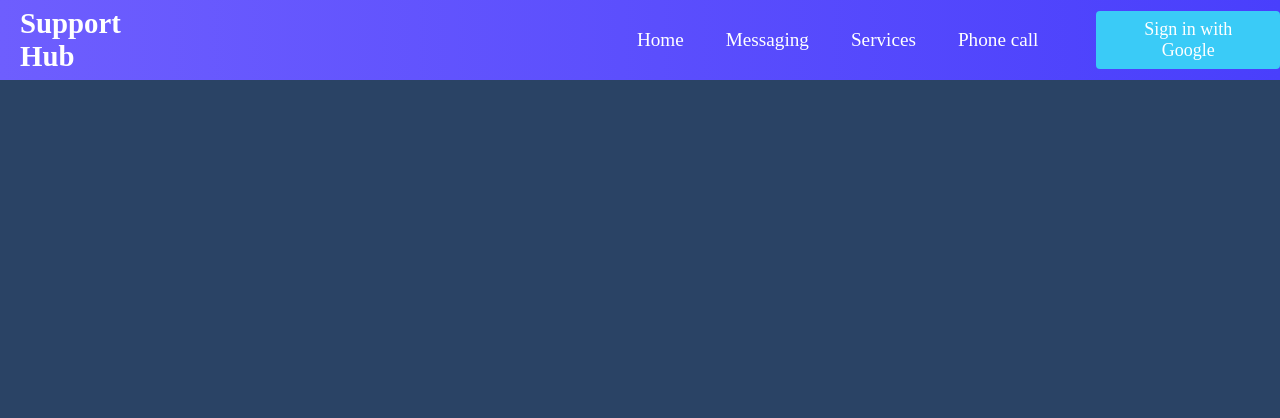
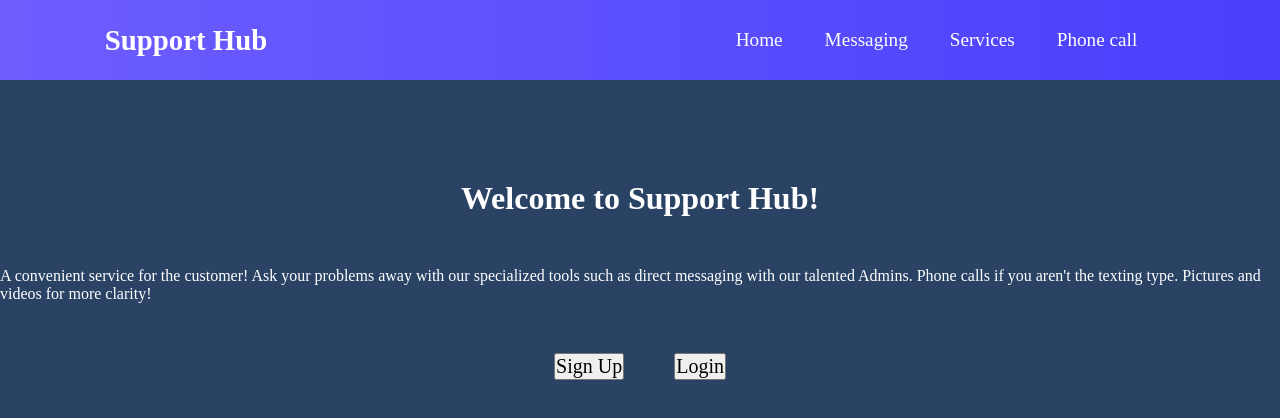
Before and after one commit to xMayble/Contact-Hub, a React (Create React App) app: page / in a window 1280 px wide. Shown: the top 418 px of the page. Built offline with nearby package versions, Linux system fonts and the light colour scheme; no server answers; the HTML template or start-up script is replaced by a standard one.

Commit message:
body changes

```diff
--- a/src/App.css
+++ b/src/App.css
@@ -9,3 +9,37 @@
 body {
   background-color:  #2a4365;
 }
+
+.title_heading {
+  color: white;
+  display: flex;
+  justify-content: center;
+  align-items: center;
+  margin-top: 100px;
+}
+
+.title_paragraph {
+  color: white;
+  display: flex;
+  justify-content: center;
+  align-items: center;
+  margin-top: 50px;
+  width: 100%;
+}
+
+.title_form {
+  display: flex;
+  justify-content: center;
+  align-items: center;
+  margin-top: 50px;
+  width: 100%;
+}
+
+.signup {
+  font-size: 20px;
+}
+
+.login {
+  margin-left: 50px;
+  font-size: 20px;
+}
--- a/src/App.js
+++ b/src/App.js
@@ -7,7 +7,16 @@ function App() {
   return (
     <div className="App">
      <Navbar></Navbar>
-
+      <h1 className='title_heading'>Welcome to Support Hub!</h1>
+      <p className='title_paragraph'>A convenient service for the customer! Ask your problems
+        away with our specialized tools such as direct messaging with
+        our talented Admins. Phone calls if you aren't the texting
+        type. Pictures and videos for more clarity!
+      </p>
+      <form className='title_form'>
+        <button className='signup'>Sign Up</button>
+        <button className='login'>Login</button>
+      </form>
     </div>
   );
 }
--- a/src/Firebase.js
+++ /dev/null
@@ -1,53 +0,0 @@
-// Import the functions you need from the SDKs you need
-import { initializeApp } from "firebase/app";
-import { getAnalytics } from "firebase/analytics";
-import { getAuth, GoogleAuthProvider, signInWithPopup } from 'firebase/auth'
-// TODO: Add SDKs for Firebase products that you want to use
-// https://firebase.google.com/docs/web/setup#available-libraries
-
-// Your web app's Firebase configuration
-// For Firebase JS SDK v7.20.0 and later, measurementId is optional
-const firebaseConfig = {
-  apiKey: "AIzaSyBUfIz5JYTtpstn6QzcEVmOodkPsI_ojts",
-  authDomain: "support-hub-72c79.firebaseapp.com",
-  projectId: "support-hub-72c79",
-  storageBucket: "support-hub-72c79.appspot.com",
-  messagingSenderId: "392532809765",
-  appId: "1:392532809765:web:2938d1b1c6a99f6bf5c7cc",
-  measurementId: "G-5T98YFMJ70"
-};
-
-// Initialize Firebase
-const app = initializeApp(firebaseConfig);
-const analytics = getAnalytics(app);
-export const auth = getAuth(app);
-
-const provider = new GoogleAuthProvider()
-
-export  const signInWithGoogle = () => {
-    signInWithPopup(auth, provider)
-        .then((result) => {
-            const name = result.user.displayName;
-            const email = result.user.email;
-            const profilePic = result.user.photoURL;
-
-            localStorage.setItem("name", name)
-            localStorage.setItem("email", email)
-            localStorage.setItem("profilePic", profilePic)
-        })
-        .catch((error) => {
-            console.log(error);
-        });
-};
-
-export const signOut = () => {
-    auth.signOut()
-      .then(() => {
-        localStorage.removeItem("name")
-        localStorage.removeItem("email")
-        localStorage.removeItem("profilePic")
-      })
-      .catch((error) => {
-        console.log(error);
-      });
-  };
--- a/src/components/Button.css
+++ /dev/null
@@ -1,48 +0,0 @@
-:root {
-    --primary: #3acbf7;
-
-}
-
-.btn {
-    padding: 8px 20px;
-    border-radius:  4px;
-    outline: none;
-    border: none;
-    cursor: pointer;
-}
-
-.btn:hover{
-    padding: 8px 20px;
-    transition: all .3s ease-out;
-    background: #fff;
-    color: #6568f4;
-    transition: 250ms;
-}
-
-.btn--primary{
-    background-color: var(--primary);
-}
-
-.btn-outline{
-    background-color: transparent;
-    color: #fff;
-    padding: 8px 20px;
-    border-radius: 4px;
-    border: 1px solid var(--primary);
-    transition: all 0.3s ease-out;
-
-}
-
-.btn--medium {
-    padding: 8px 20px;
-    border-radius: 4px;
-    font-size: 18px;
-    color: #fff;
-}
-
-.btn--large {
-    padding: 12px 26px;
-    border-radius: 4px;
-    font-size: 20px;
-    color: #fff;
-}
--- a/src/components/Button.js
+++ /dev/null
@@ -1,32 +0,0 @@
-import React from 'react'
-import './Button.css'
-
-const STYLES = [
-    'btn--primary',
-    'btn--outline'
-]
-
-const SIZES = [
-    'btn--medium',
-    'btn--large'
-]
-
-export const Button = ({
-    children,
-    type,
-    onClick,
-    buttonStyle,
-    buttonSize
-
-}) => {
-
-    const checkButtonStyle = STYLES.includes(buttonStyle) ? buttonStyle : STYLES[0]
-
-    const checkButtonSize = SIZES.includes(buttonSize) ? buttonSize: SIZES[0]
-
-    return (
-
-    <button className={`btn ${checkButtonStyle} ${checkButtonSize}`} onClick={onClick} type= {type}>
-        {children}
-    </button>)
-}
--- a/src/components/Navbar/Navbar.js
+++ b/src/components/Navbar/Navbar.js
@@ -1,38 +1,11 @@
 import React, { Component } from 'react'
 import { MenuItems } from "./MenuItems"
 import './Navbar.css'
-import {Button} from "../Button"
-import { auth, signInWithGoogle, signOut } from '../../Firebase'
 
 class Navbar extends Component {
     state = {
         clicked: false,
         isLoggedIn: false,
-    }
-
-    componentDidMount() {
-        // Set up a listener for authentication state changes
-        auth.onAuthStateChanged((user) => {
-            if (user) {
-                // User is signed in
-                this.setState({ isLoggedIn: true });
-            } else {
-                // User is signed out
-                this.setState({ isLoggedIn: false });
-            }
-        });
-    }
-
-    handleClick = () => {
-        this.setState({clicked: ! this.state.clicked})
-    }
-
-    handleSignIn = () => {
-        signInWithGoogle();
-    }
-
-    handleSignOut = () => {
-        signOut();
     }
 
     render() {
@@ -54,12 +27,6 @@ class Navbar extends Component {
                         )
                     })}
                 </ul>
-                {this.state.isLoggedIn ? (
-                    <Button onClick={this.handleSignOut}>Sign out</Button>
-                ) : (
-                    <Button onClick={this.handleSignIn}>Sign in with Google</Button>
-                )}
-                {this.state.isLoggedIn && <h3 style={{ margin: '0 10px' }}>{localStorage.getItem("name")}</h3>}
             </nav>
         )
     }
```
